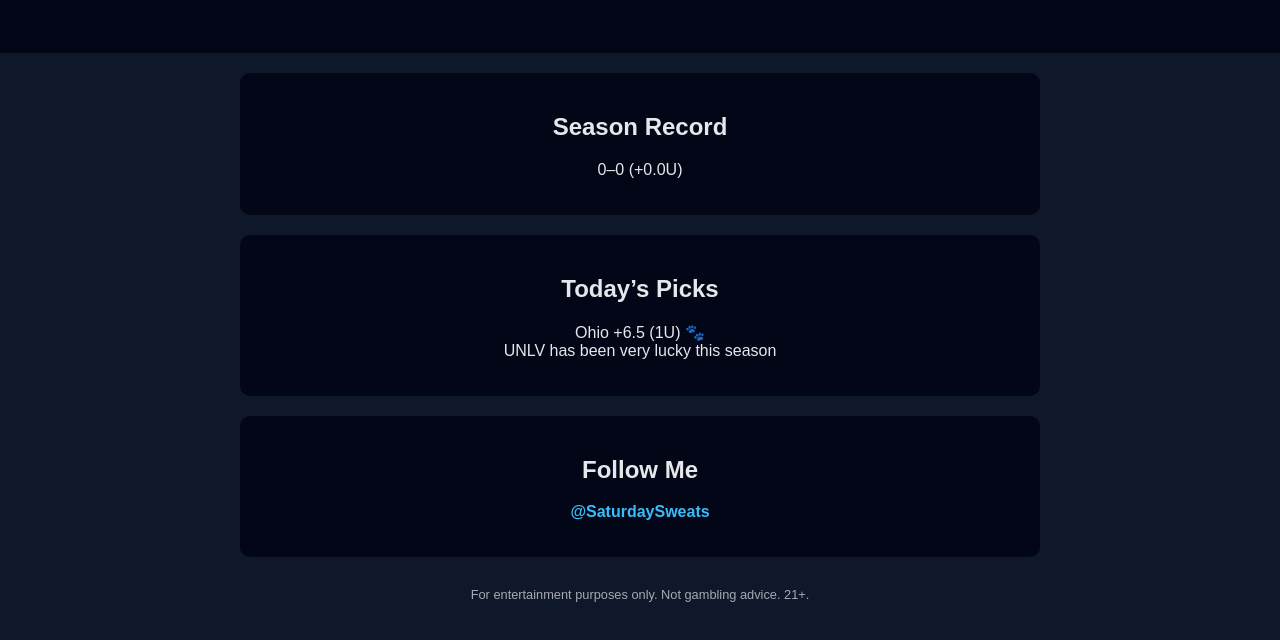
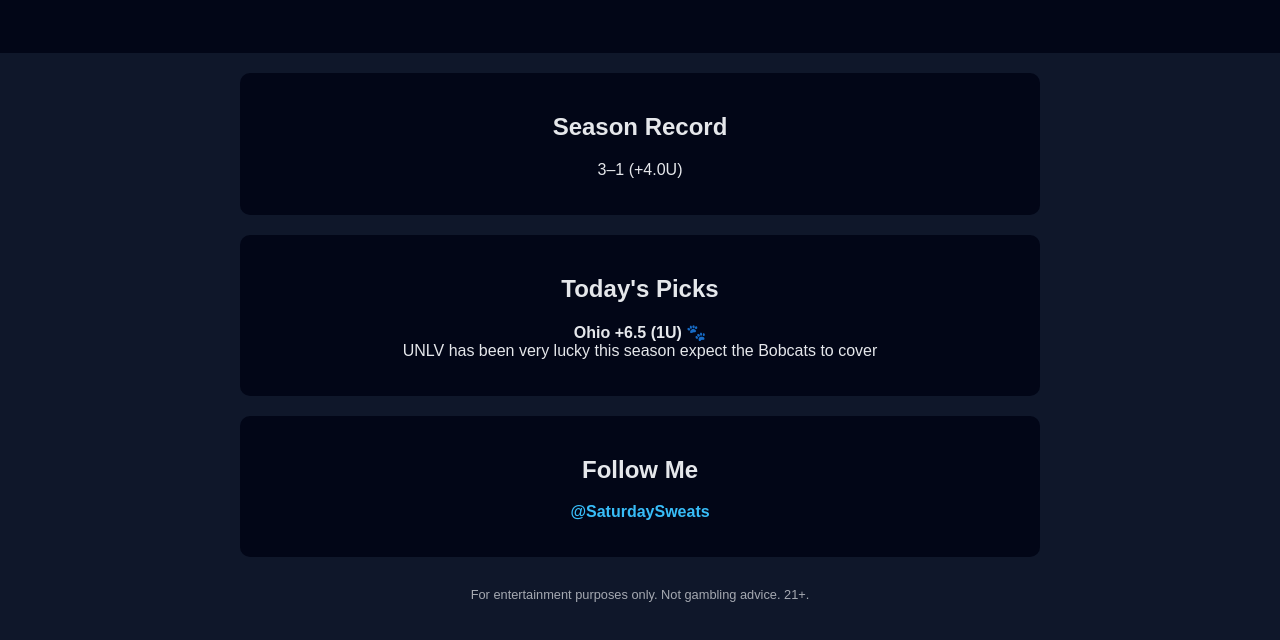
Before and after one commit to saturdaysweats/saturdaysweats.github.io, a plain HTML site: page index.html in a window 1280 px wide. Shown: the part 150-790 px from the top of the page. Drawn offline with Linux system fonts and the light colour scheme.

Commit message:
Commit message: feat: make today's picks dynamic with JavaScript

```diff
--- a/index.html
+++ b/index.html
@@ -16,31 +16,11 @@
       padding: 40px 20px;
       background: #020617;
     }
-    h1 {
-      margin: 0;
-      font-size: 2.5rem;
-    }
-    .container {
-      max-width: 800px;
-      margin: auto;
-      padding: 20px;
-    }
-    .card {
-      background: #020617;
-      padding: 20px;
-      border-radius: 10px;
-      margin-bottom: 20px;
-    }
-    a {
-      color: #38bdf8;
-      text-decoration: none;
-      font-weight: bold;
-    }
-    .disclaimer {
-      font-size: 0.8rem;
-      opacity: 0.7;
-      margin-top: 30px;
-    }
+    h1 { margin: 0; font-size: 2.5rem; }
+    .container { max-width: 800px; margin: auto; padding: 20px; }
+    .card { background: #020617; padding: 20px; border-radius: 10px; margin-bottom: 20px; }
+    a { color: #38bdf8; text-decoration: none; font-weight: bold; }
+    .disclaimer { font-size: 0.8rem; opacity: 0.7; margin-top: 30px; }
   </style>
 </head>
 <body>
@@ -51,28 +31,22 @@
   <p>College Football Picks</p>
 </header>
 
-
 <div class="container">
 
   <div class="card">
     <h2>Season Record</h2>
-    <p>0–0 (+0.0U)</p>
+    <p id="season-record">0–0 (+0.0U)</p>
   </div>
 
   <div class="card">
-  <h2>Today’s Picks</h2>
-  <div id="todays-picks">
-    <p>Ohio +6.5 (1U) 🐾<br>
-    UNLV has been very lucky this season</p>
+    <h2>Today's Picks</h2>
+    <div id="todays-picks"></div>
   </div>
-</div>
 
-
- <div class="card">
-  <h2>Follow Me</h2>
-  <p><a href="https://twitter.com/SaturdaySweats" target="_blank">@SaturdaySweats</a></p>
-</div>
-
+  <div class="card">
+    <h2>Follow Me</h2>
+    <p><a href="https://twitter.com/SaturdaySweats" target="_blank">@SaturdaySweats</a></p>
+  </div>
 
   <p class="disclaimer">
     For entertainment purposes only. Not gambling advice. 21+.
@@ -80,5 +54,25 @@
 
 </div>
 
+<script>
+  // ====== CONFIGURE PICKS HERE ======
+  const seasonRecord = "3–1 (+4.0U)";
+  const todaysPicks = [
+    { pick: "Ohio +6.5 (1U) 🐾", comment: "UNLV has been very lucky this season expect the Bobcats to cover" },
+  ];
+
+  // ====== AUTOMATICALLY UPDATE HTML ======
+  document.getElementById("season-record").textContent = seasonRecord;
+
+  const picksContainer = document.getElementById("todays-picks");
+  picksContainer.innerHTML = ""; // clear any old picks
+
+  todaysPicks.forEach(p => {
+    const pEl = document.createElement("p");
+    pEl.innerHTML = `<strong>${p.pick}</strong><br>${p.comment}`;
+    picksContainer.appendChild(pEl);
+  });
+</script>
+
 </body>
 </html>
```
